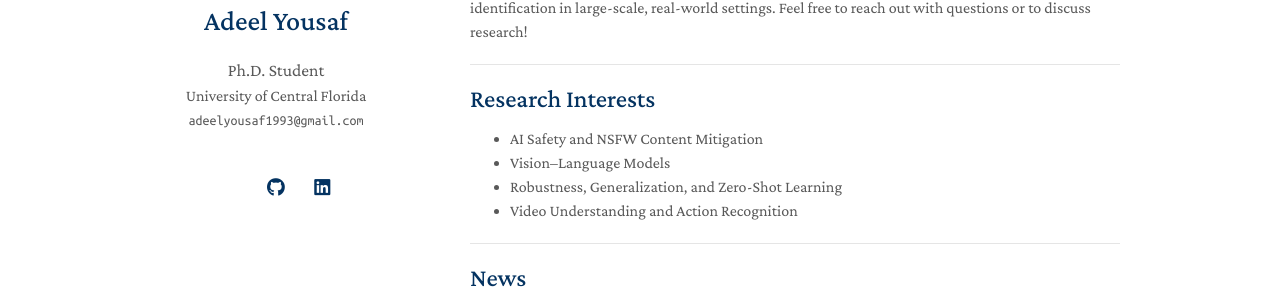
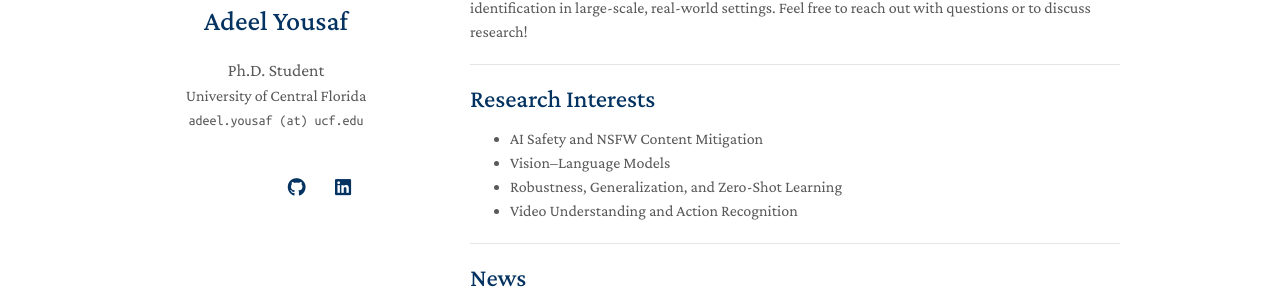
Before and after one commit to Adeelyousaf/Adeelyousaf.github.io, a Jekyll site: the page built from index.md, in a window 1280 px wide. Shown: the part 209-514 px from the top of the page. Built offline with Jekyll 4.4.1, drawn with Linux system fonts in a browser that asks for light colours; a style sheet for code colours, icons or effects is not loaded; our own code applies the rules of GitHub Pages for plain Markdown files.

Commit message:
Change email address format in _config.yml
Updated email address format in the configuration file.

```diff
--- a/_config.yml
+++ b/_config.yml
@@ -4,7 +4,7 @@
 title: Adeel Yousaf
 position: Ph.D. Student
 affiliation: University of Central Florida
-email: adeelyousaf1993@gmail.com
+email: adeel.yousaf (at) ucf.edu
 
 # =========================
 # Search Engine Optimization (SEO)
@@ -20,7 +20,6 @@ google_scholar: https://scholar.google.com/citations?user=VpLbThoAAAAJ&hl=en
 cv_link: https://github.com/Adeelyousaf/adeel-cv/blob/main/cv_adeel.pdf
 github_link: https://github.com/Adeelyousaf
 linkedin: https://www.linkedin.com/in/adeel-yousaf-aa58b71a8/
-twitter: https://twitter.com/   # optional; remove if unused
 
 # =========================
 # Images
```
